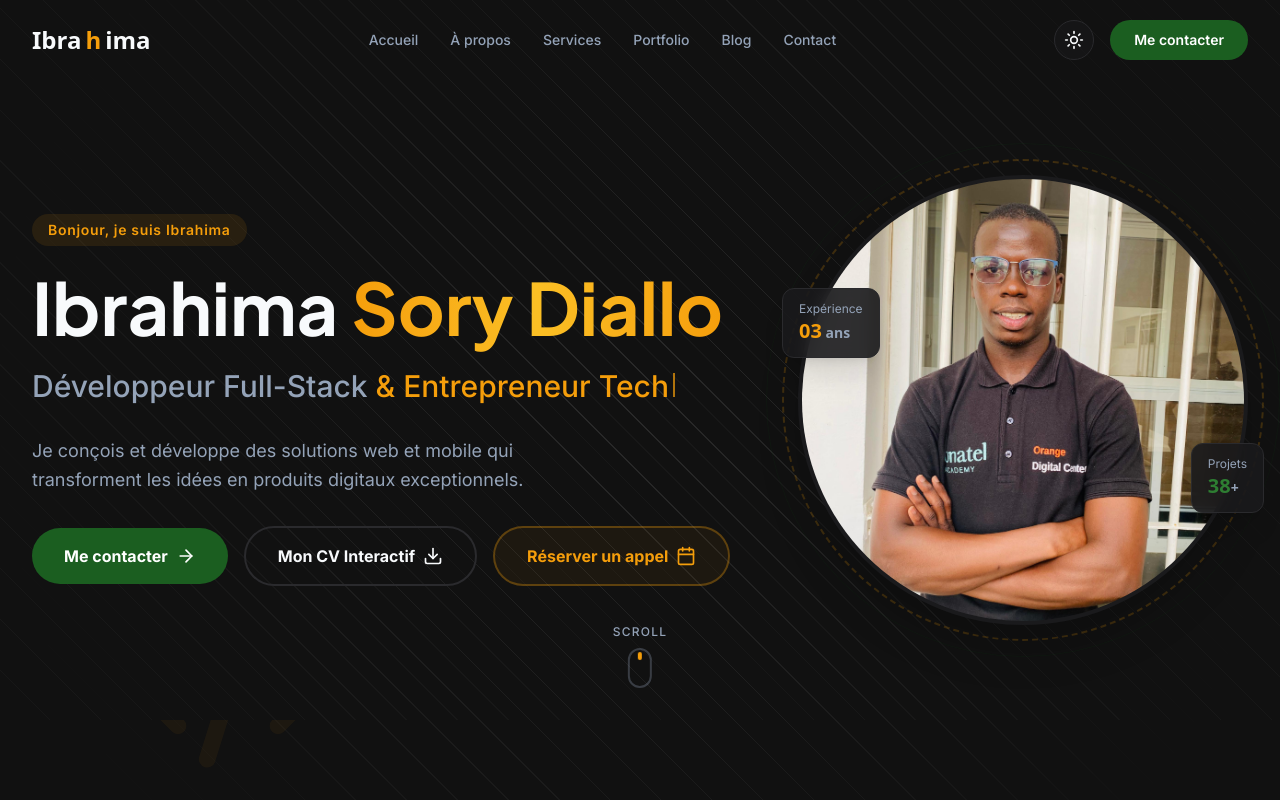
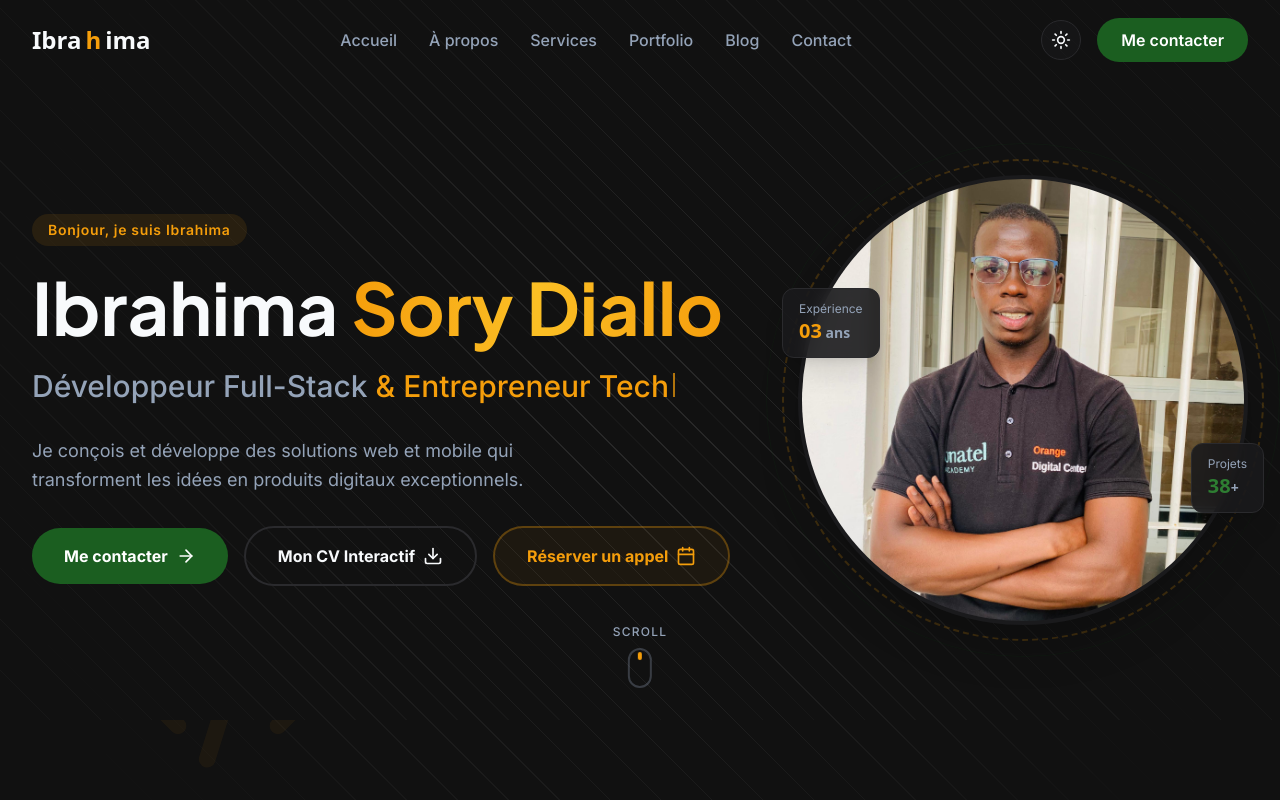
Before and after one commit to IbrahimaISIDev/ibrahima-diallo-portfolio-premium, a Next.js app: page / in a window 1280 px wide. Shown: the top 800 px of the page. Built offline with nearby package versions, Linux system fonts and the light colour scheme.

Commit message:
style(nav): increase navigation font size for improved readability
- Boosted navbar menu items and contact button font size from text-sm to text-base
- Optimized spacing to accommodate larger typography in the header

```diff
--- a/components/layout/Header.tsx
+++ b/components/layout/Header.tsx
@@ -50,7 +50,7 @@ export default function Header() {
                 <a
                   key={item.href}
                   href={item.href}
-                  className="relative group text-sm font-medium text-muted transition-colors duration-200 hover:text-secondary"
+                  className="relative group text-base font-medium text-muted transition-colors duration-200 hover:text-secondary"
                 >
                   {item.label}
                   <motion.span
@@ -67,7 +67,7 @@ export default function Header() {
               <ThemeToggle />
               <motion.a
                 href="#contact"
-                className="rounded-full bg-primary px-6 py-2.5 text-sm font-semibold text-white transition-all duration-300 hover:bg-primary-light hover:shadow-lg hover:shadow-primary/25"
+                className="rounded-full bg-primary px-6 py-2.5 text-base font-semibold text-white transition-all duration-300 hover:bg-primary-light hover:shadow-lg hover:shadow-primary/25"
                 whileHover={{ scale: 1.05 }}
                 whileTap={{ scale: 0.95 }}
               >
```
